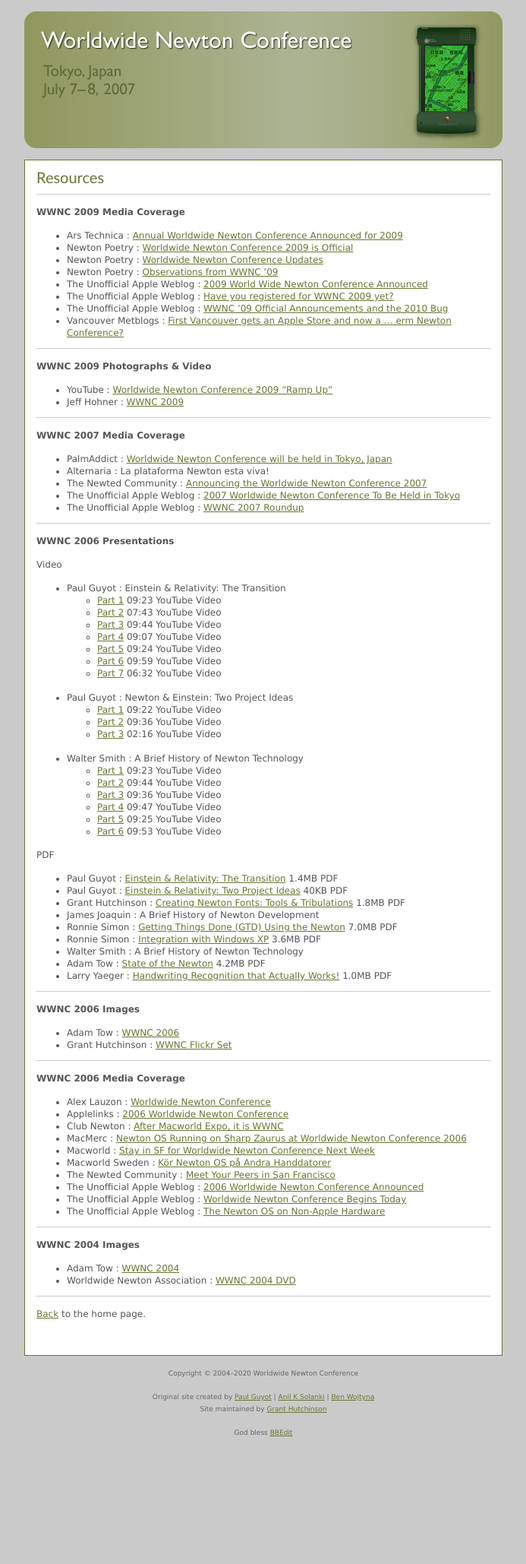
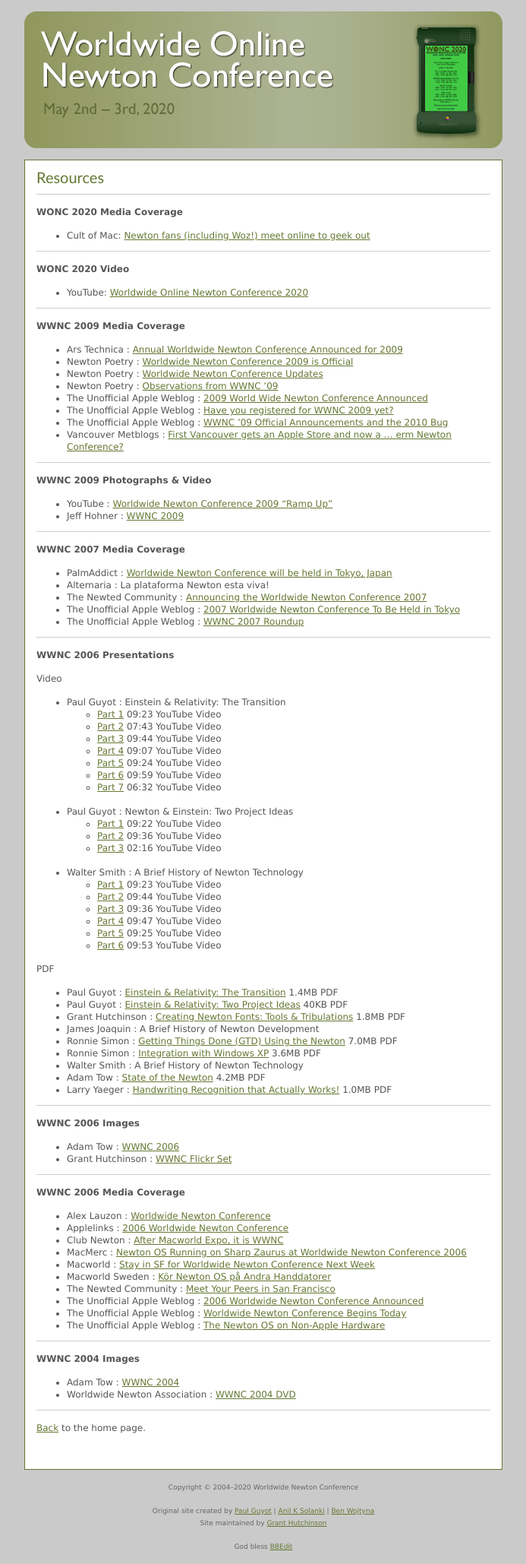
Before and after one commit to splorp/wwnc, a PHP site: page /resources/ in a window 1280 px wide. Shown: the whole page at 76% size, without its empty margins (293-986 px from the left). Before the commit the page ends 1890 px from the top, so only its background shows below. Run offline with PHP 8.4, Linux system fonts and the light colour scheme.

Commit message:
Added WONC 2020 video and media links

```diff
--- a/wwnc.newtontalk.net/index.php
+++ b/wwnc.newtontalk.net/index.php
@@ -18,6 +18,11 @@
 
 				<div class="chunk">
 				<h1>News</h1>
+				</div>
+
+				<div class="chunk">
+				<h1>WONC 2020 Presentations Available on YouTube</h1>
+				<p>Thanks to <a href="http://applenewton.co.uk/">Pawel Piotrowski</a>, presentation videos (plus a few extra goodies) from the <a href="http://wwnc.online/">Worldwide Online Newton Conference</a> are now available on <a href="https://www.youtube.com/playlist?list=PLIrGnNAFPkjO0IpOl2FrUiQhdVHLS7BNT">YouTube</a>.</p>
 				</div>
 
 				<div class="chunk">
--- a/wwnc.newtontalk.net/resources/index.php
+++ b/wwnc.newtontalk.net/resources/index.php
@@ -13,13 +13,27 @@
 	<body>
 		<div id="container">
 			<div id="header">
-				<a href="/"><img src="/image/wwnc-header2007.jpg" alt="Worldwide Newton Conference - Tokyo, Japan - July 2007" width="630" height="180" border="0" /></a>
+				<a href="/"><img src="/image/wwnc-header2020.jpg" alt="Worldwide Online Newton Conference" width="630" height="180" /></a>
 			</div>
 
 			<div id="content">
 
 				<div class="chunk">
 				<h1>Resources</h1>
+				</div>
+
+				<div class="chunk">
+				<p><b>WONC 2020 Media Coverage</b></p>
+				<ul>
+					<li>Cult of Mac: <a href="https://www.cultofmac.com/709173/2020-worldwide-online-newton-conference/">Newton fans (including Woz!) meet online to geek out</a></li>
+				</ul>
+				</div>
+
+				<div class="chunk">
+				<p><b>WONC 2020 Video</b></p>
+				<ul>
+					<li>YouTube: <a href="https://www.youtube.com/playlist?list=PLIrGnNAFPkjO0IpOl2FrUiQhdVHLS7BNT">Worldwide Online Newton Conference 2020</a></li>
+				</ul>
 				</div>
 
 				<div class="chunk">
```
